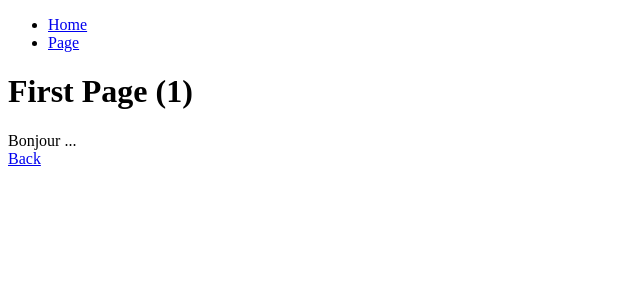
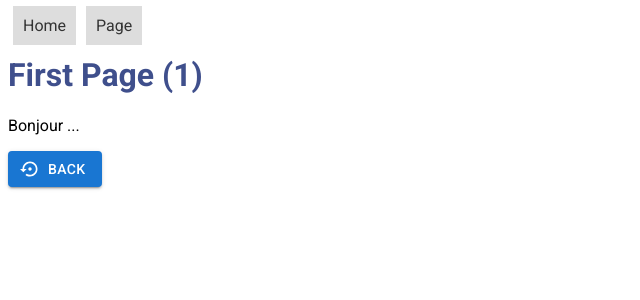
Before and after one commit to bigcakeSg/reactExperiment, a React (Create React App) app: page /first-page/1 in a window 1280 px wide. Shown: the top 300 px of the page, without its empty margins (0-640 px from the left). Built offline with nearby package versions, Linux system fonts and the light colour scheme; no server answers.

Commit message:
Material UI (#7)
* init material

* font + styled components

* styles

* install material icons

* button icon

```diff
--- a/src/components/pages/FirstPage/index.js
+++ b/src/components/pages/FirstPage/index.js
@@ -1,5 +1,7 @@
 import { Link } from 'react-router-dom';
 import { useFirstPage } from './hooks';
+import { Button } from '@mui/material';
+import SettingsBackupRestoreIcon from '@mui/icons-material/SettingsBackupRestore';
 
 const FirstPage = () => {
   const { name, loading, userId } = useFirstPage();
@@ -7,8 +9,12 @@ const FirstPage = () => {
   return (
     <>
       <h1>First Page ({userId})</h1>
-      <div>Bonjour {loading ? '...' : name}</div>
-      <Link to={`/`}>Back</Link>
+      <p>Bonjour {loading ? '...' : name}</p>
+      <Link to={`/`}>
+        <Button variant="contained" startIcon={<SettingsBackupRestoreIcon />}>
+          Back
+        </Button>
+      </Link>
     </>
   );
 };
--- a/src/components/shared/Menu/index.js
+++ b/src/components/shared/Menu/index.js
@@ -1,15 +1,35 @@
 import { Link } from 'react-router-dom';
+import styled from 'styled-components';
+
+const Banner = styled.ul`
+  list-style: none;
+  padding: 0;
+  display: flex;
+  & li {
+    & a {
+      text-decoration: none;
+      margin: 5px;
+      padding: 10px;
+      background-color: #ddd;
+      color: #333;
+      &:hover {
+        background-color: #333;
+        color: #ddd;
+      }
+    }
+  }
+`;
 
 const Menu = () => {
   return (
-    <ul>
+    <Banner>
       <li>
         <Link to={`/`}>Home</Link>
       </li>
       <li>
         <Link to={`/first-page/1`}>Page</Link>
       </li>
-    </ul>
+    </Banner>
   );
 };
 
--- a/src/styles/global-styles.css
+++ b/src/styles/global-styles.css
@@ -0,0 +1,9 @@
+body {
+  font-family: 'Roboto';
+  font-weight: 400;
+}
+
+h1 {
+  font-weight: 700;
+  color: #3f4f8c;
+}
```
Also changed, not shown: package.json (+7 -0 lines), src/index.js (+5 -7 lines), installation.txt, 1 other file (tests, documents, lock files or other folders).
